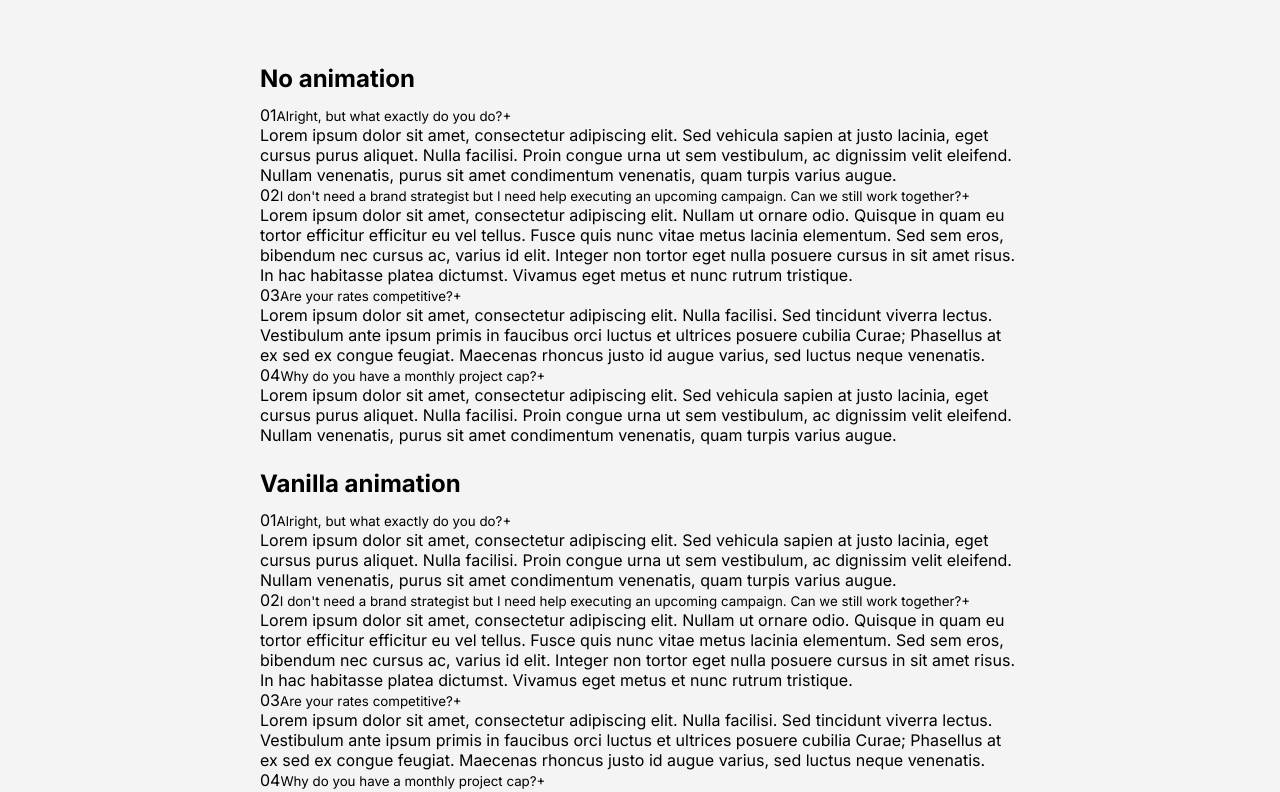
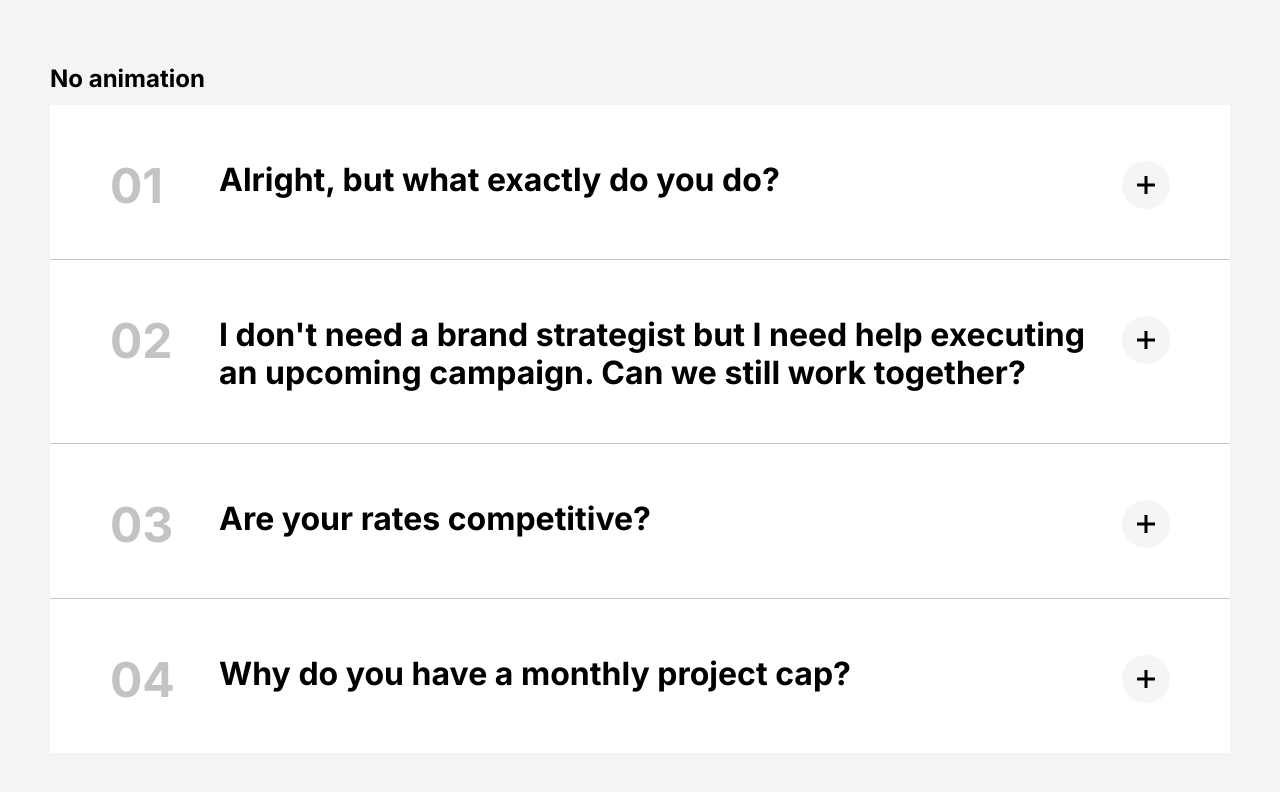
Before and after one commit to vanjazeli/react-accordion, a React (Vite) app: page / in a window 1280 px wide. Shown: the top 792 px of the page. Built offline with nearby package versions, Linux system fonts and the light colour scheme.

Commit message:
feat: Add styles to Accordion component

```diff
--- a/src/App.tsx
+++ b/src/App.tsx
@@ -4,8 +4,7 @@ const App = () => {
 	const accordionItems = [
 		{
 			title: 'Alright, but what exactly do you do?',
-			description:
-				'Lorem ipsum dolor sit amet, consectetur adipiscing elit. Sed vehicula sapien at justo lacinia, eget cursus purus aliquet. Nulla facilisi. Proin congue urna ut sem vestibulum, ac dignissim velit eleifend. Nullam venenatis, purus sit amet condimentum venenatis, quam turpis varius augue.',
+			description: 'Timperdiet gravida scelerisque odio nunc. Eget felis, odio bibendum quis eget sit lorem donec diam. Volutpat sed orci turpis sit dolor est a pretium eget. Vitae turpis orci vel tellus cursus lorem vestibulum quis eu. Ut commodo, eget lorem venenatis urna.',
 		},
 		{
 			title: `I don't need a brand strategist but I need help executing an upcoming campaign. Can we still work together?`,
@@ -30,14 +29,6 @@ const App = () => {
 				<h2 className="holder__heading">No animation</h2>
 				<Accordion items={accordionItems} />
 			</li>
-			<li className="holder__item">
-				<h2 className="holder__heading">Vanilla animation</h2>
-				<Accordion items={accordionItems} />
-			</li>
-			<li className="holder__item">
-				<h2 className="holder__heading">GSAP animation</h2>
-				<Accordion items={accordionItems} />
-			</li>
 		</ul>
 	);
 };
--- a/src/components/Accordion.tsx
+++ b/src/components/Accordion.tsx
@@ -2,10 +2,9 @@ import { AccordionItem } from '../types/AccordionItem';
 
 type AccordionProps = {
 	items?: AccordionItem[];
-	type?: string;
 };
 
-const Accordion = ({ items, type }: AccordionProps) => {
+const Accordion = ({ items }: AccordionProps) => {
 	return (
 		<ul className="accordion">
 			{items?.map((item, itemIndex) => (
@@ -13,7 +12,7 @@ const Accordion = ({ items, type }: AccordionProps) => {
 					<span className="accordion__number">{itemIndex + 1 < 10 ? `0${itemIndex + 1}` : itemIndex + 1}</span>
 					<button className="accordion__button" type="button">
 						<span className="accordion__title">{item.title}</span>
-						<span className="accordion__icon">+</span>
+						<span className="accordion__icon"></span>
 					</button>
 					<div className="accordion__description-holder">
 						<p className="accordion__description">{item.description}</p>
--- a/src/styles.scss
+++ b/src/styles.scss
@@ -1,7 +1,10 @@
 @import url('https://fonts.googleapis.com/css2?family=Inter:wght@400;700&display=swap');
 
 $white: #fff;
+$pale-gray: #f3f5f6;
 $light-gray: #f4f4f4;
+$mid-gray: #c3c3c3;
+$black: #000;
 
 $font-default: 'Inter', sans-serif;
 
@@ -18,6 +21,7 @@ ul {
 button {
 	background: none;
 	border: none;
+	text-align: left;
 	font-family: $font-default;
 }
 
@@ -26,20 +30,96 @@ button {
 	min-height: 100vh;
 	display: flex;
 	justify-content: center;
-	padding-top: 5vw;
+	padding: 5vw 0;
 	background-color: $light-gray;
 }
 
 .holder {
-	max-width: 800px;
+	max-width: 1220px;
+	width: 100%;
 	margin: 0 auto;
 	padding: 0 20px;
 	list-style: none;
 	> :not(:last-child) {
-		margin-bottom: 24px;
+		margin-bottom: 64px;
 	}
 }
 
 .holder__heading {
 	margin-bottom: 12px;
 }
+
+.accordion {
+	background-color: $white;
+	> :not(:last-child) {
+		border-bottom: 1px solid $mid-gray;
+	}
+}
+
+.accordion__item {
+	position: relative;
+	padding: 56px 60px 50px 169px;
+}
+
+.accordion__button {
+	width: 100%;
+	display: flex;
+	align-items: flex-start;
+	justify-content: space-between;
+	cursor: pointer;
+}
+
+.accordion__title {
+	font-size: 32px;
+	line-height: 120%;
+	font-weight: bold;
+}
+
+.accordion__icon {
+	position: relative;
+	height: 48px;
+	min-width: 48px;
+	background-color: $pale-gray;
+	border-radius: 100vmax;
+	&::before {
+		content: '';
+		position: absolute;
+		width: 18px;
+		height: 3px;
+		background-color: $black;
+		top: 50%;
+		left: 50%;
+		transform: translate(-50%, -50%);
+	}
+	&::after {
+		content: '';
+		position: absolute;
+		height: 18px;
+		width: 3px;
+		background-color: $black;
+		top: 50%;
+		left: 50%;
+		transform: translate(-50%, -50%);
+	}
+}
+
+.accordion__description-holder {
+	display: none;
+}
+
+.accordion__description {
+	margin-top: 24px;
+	font-size: 20px;
+	line-height: 140%;
+	color: $mid-gray;
+}
+
+.accordion__number {
+	position: absolute;
+	top: 52px;
+	left: 60px;
+	font-weight: bold;
+	font-size: 48px;
+	line-height: 120%;
+	color: $mid-gray;
+}
```
